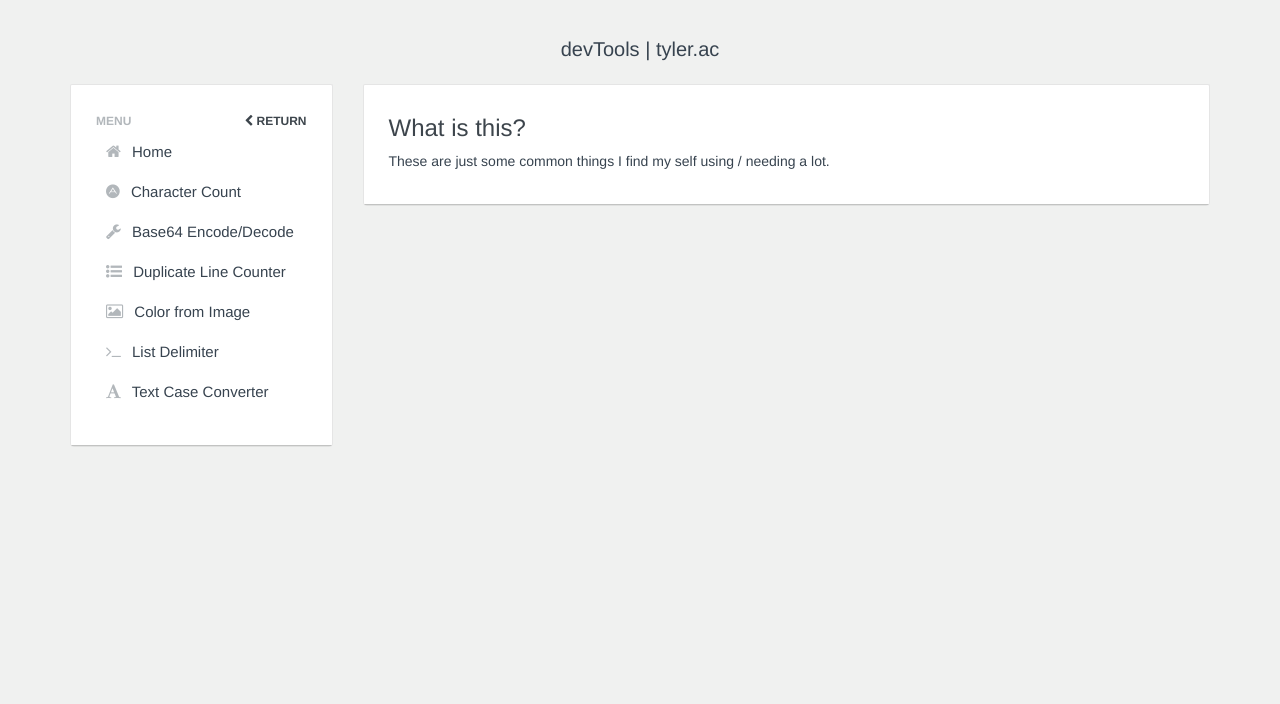
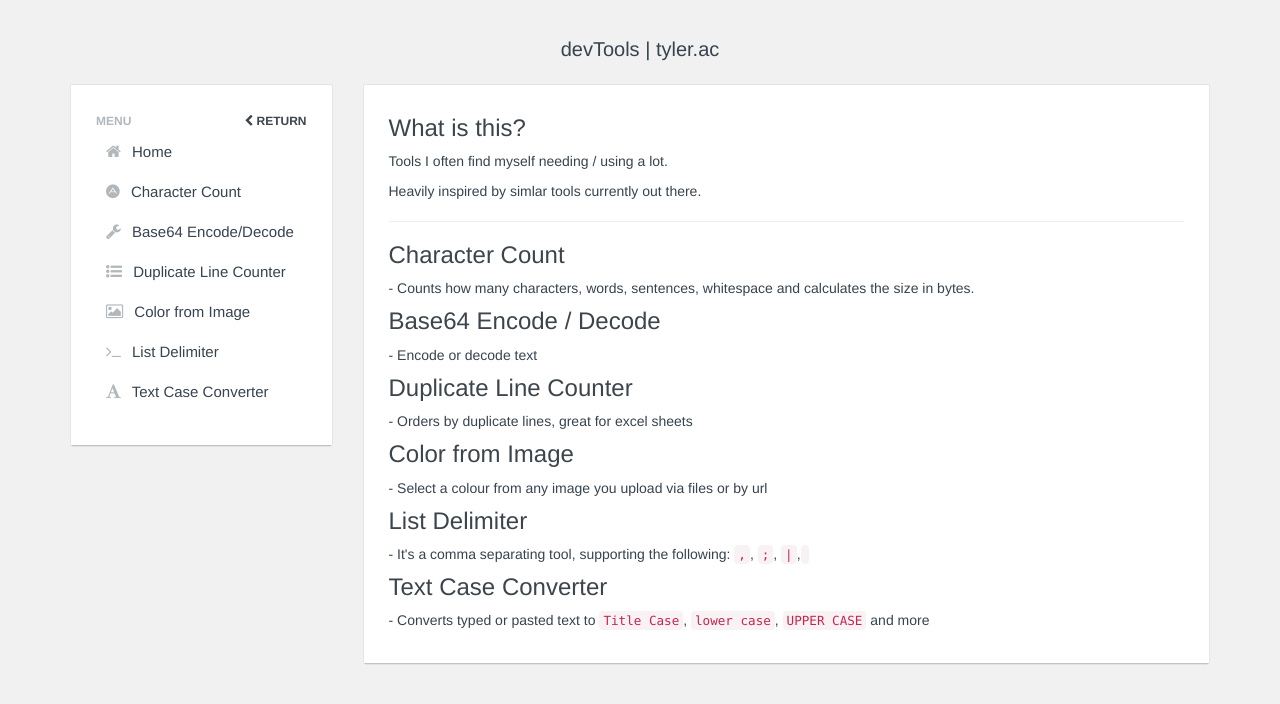
Before and after one commit to BigManatee/devTools, a PHP site: page / in a window 1280 px wide. Shown: the top 704 px of the page. Run offline with PHP 8.4, Linux system fonts and the light colour scheme; some web fonts are replaced.

Commit message:
Updated readme and index

```diff
--- a/index.php
+++ b/index.php
@@ -30,7 +30,26 @@
                     <div class="panel-standard">
                         <h3>What is this?</h3>
 
-                        <p>These are just some common things I find my self using / needing a lot.</p>
+                        <p>Tools I often find myself needing / using a lot.</p>
+                        <p>Heavily inspired by simlar tools currently out there.</p>
+                        <hr>
+                        <h3>Character Count</h3>
+                        <p>- Counts how many characters, words, sentences, whitespace and calculates the size in  bytes.</p>
+
+                        <h3>Base64 Encode / Decode</h3>
+                        <p>- Encode or decode text</p>
+
+                        <h3>Duplicate Line Counter</h3>
+                        <p>- Orders by duplicate lines, great for excel sheets</p>
+
+                        <h3>Color from Image</h3>
+                        <p>- Select a colour from any image you upload via files or by url</p>
+
+                        <h3>List Delimiter</h3>
+                        <p>- It's a comma separating tool, supporting the following: <code>,</code>, <code>;</code>, <code>|</code>, <code> </code></p>
+
+                        <h3>Text Case Converter</h3>
+                        <p>- Converts typed or pasted text to <code>Title Case</code>, <code>lower case</code>, <code>UPPER CASE</code> and more</p>
 
                     </div>
                 </div>
```
Also changed, not shown: README.md.
